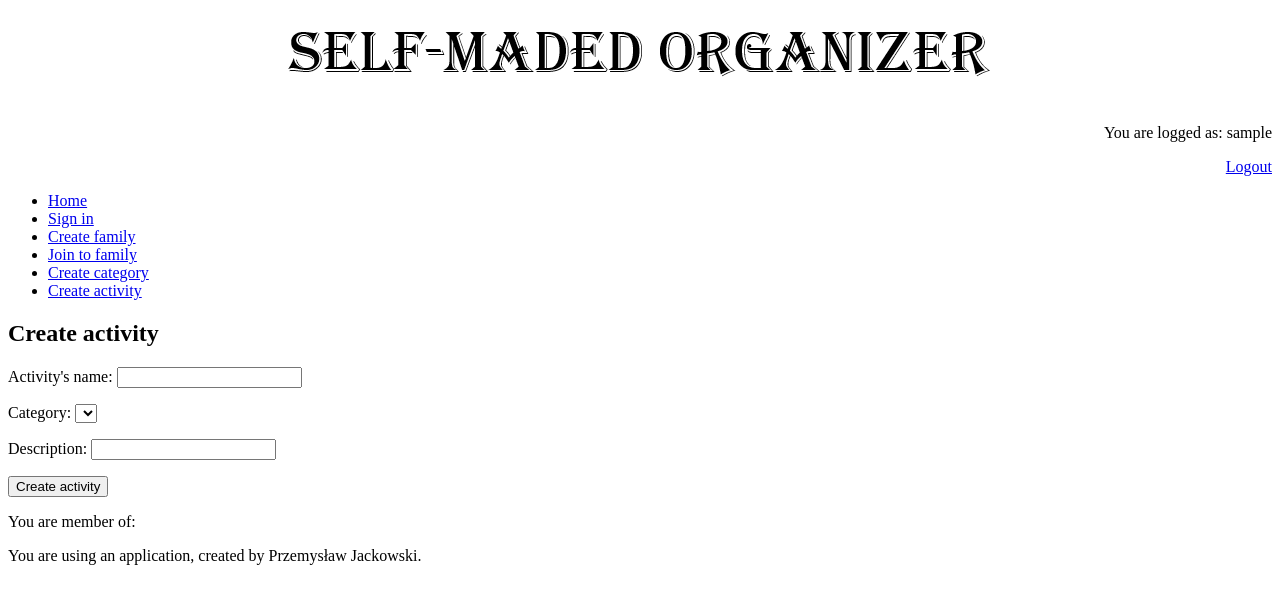
After one commit to PrzemekJackowski/project_of_organiser, a Django app: page /create_activity/ in a window 1280 px wide. The commit adds this page. Shown: the top 604 px of the page. Run offline with Django 4.2, Linux system fonts and the light colour scheme; the visitor is signed in with stand-in values (Sample User, id 1); lists and menus that the app fills with data are empty.

Commit message:
Create a view for creating activities

```diff
--- a/Organizer/urls.py
+++ b/Organizer/urls.py
@@ -1,7 +1,7 @@
 from django.contrib import admin
 from django.urls import path
 
-from project_of_organizer.views import CreateUserView, LogInView, LogOutView, CreateFamilyView, FamiliesListView, AddToFamilyView, AddCategoryView, CategoriesListView
+from project_of_organizer.views import CreateUserView, LogInView, LogOutView, CreateFamilyView, FamiliesListView, AddToFamilyView, AddCategoryView, CategoriesListView, AddActivityView, ActivitiesListView
 
 urlpatterns = [
     path('admin/', admin.site.urls),
@@ -13,4 +13,6 @@ urlpatterns = [
     path('join_family/', AddToFamilyView.as_view(), name="join_family"),
     path('create_category/', AddCategoryView.as_view(), name="create_category"),
     path('categories/', CategoriesListView.as_view(), name="categories"),
+    path('create_activity/', AddActivityView.as_view(), name="create_activity"),
+    path('activities/', ActivitiesListView.as_view(), name="activities"),
 ]
--- a/project_of_organizer/forms.py
+++ b/project_of_organizer/forms.py
@@ -6,11 +6,11 @@ from project_of_organizer.models import Categories, Activities
 categories = Categories.objects.all()
 CATEGORIES = []
 for category in categories:
-    CATEGORIES.append((category.id, category))
+    CATEGORIES.append((category.id, category.category_name))
 activities = Activities.objects.all()
 ACTIVITIES = []
 for activity in activities:
-    ACTIVITIES.append((activity.id, activity))
+    ACTIVITIES.append((activity.id, activity.activity_name))
 
 
 class FamilyForm(forms.Form):
--- a/project_of_organizer/templates/base.html
+++ b/project_of_organizer/templates/base.html
@@ -5,7 +5,6 @@
 <head>
     <meta charset="utf-8">
     <title>Organizer app</title>
-    <link rel="stylesheet" href="{% static "css/style.css" %}">
 </head>
 <body>
 <div style="text-align: center"><img src="{% static '/logo.png'%}"></div>
@@ -16,46 +15,39 @@
         <p>You are logged as: {{ user.username }}</p>
         <p><a href="{% url 'logout' %}">Logout</a></p>
     {% endif %}</div>
-<section class="dashboard-section">
-        <div class="row dashboard-nowrap">
-                <ul class="nav flex-column long-bg">
+        <div>
+                <ul>
                         <li class="nav-item">
                             <a class="nav-link" href="/">
                                 <span>Home</span>
-                                <i class="fas fa-angle-right"></i>
                             </a>
                         </li>
                         <li class="nav-item">
                             <a class="nav-link" href="/sign_in/">
                                 <span>Sign in</span>
-                                <i class="fas fa-angle-right"></i>
                             </a>
                         </li>
                         <li class="nav-item">
                             <a class="nav-link" href="/create_family/">
                                 <span>Create family</span>
-                                <i class="fas fa-angle-right"></i>
                             </a>
                         </li>
                         <li class="nav-item">
                             <a class="nav-link" href="/join_family/">
                                 <span>Join to family</span>
-                                <i class="fas fa-angle-right"></i>
                             </a>
                         </li>
                         <li class="nav-item">
                             <a class="nav-link" href="/create_category/">
                                 <span>Create category</span>
-                                <i class="fas fa-angle-right"></i>
                             </a>
                         </li>
                         <li class="nav-item">
-                            <a class="nav-link" href="/plan/add-recipe/">
-                                <span>Dodaj przepis do planu</span>
-                                <i class="fas fa-angle-right"></i>
+                            <a class="nav-link" href="/create_activity/">
+                                <span>Create activity</span>
                             </a>
                         </li>
-                </ul></div></section>
+                </ul></div>
 {% block content %}
 {% endblock %}
 </body>
--- /dev/null
+++ b/project_of_organizer/templates/create_activity.html
@@ -0,0 +1,9 @@
+{% extends 'base.html' %}
+{% block content %}
+<h2>Create activity</h2>
+<form action="" method="post">
+{% csrf_token %}
+{{ form.as_p }}
+<input type="submit" value="Create activity">
+</form>
+{% endblock %}
--- a/project_of_organizer/views.py
+++ b/project_of_organizer/views.py
@@ -4,8 +4,8 @@ from django.contrib.auth.models import User
 from django.http import HttpResponse, HttpResponseRedirect
 from django.shortcuts import render, redirect
 from django.views import View
-from .forms import UserForm, LogInForm, FamilyForm, AddToFamilyForm, CategoryForm
-from .models import UserInf, Family, UserFamily, Categories
+from .forms import UserForm, LogInForm, FamilyForm, AddToFamilyForm, CategoryForm, ActivityForm
+from .models import UserInf, Family, UserFamily, Categories, Activities
 
 
 class CreateUserView(View):
@@ -135,3 +135,28 @@ class CategoriesListView(View):
         categories = Categories.objects.all()
         added_families = UserFamily.objects.filter(user=request.user)
         return render(request, "categories_list.html", {"categories": categories, "added_families": added_families})
+
+
+class AddActivityView(LoginRequiredMixin, View):
+    def get(self, request):
+        added_families = UserFamily.objects.filter(user=request.user)
+        form = ActivityForm()
+        return render(request, "create_activity.html", {"form": form, "added_families": added_families})
+
+    def post(self, request):
+        added_families = UserFamily.objects.filter(user=request.user)
+        form = ActivityForm(request.POST)
+        if form.is_valid():
+            activity_name = form.cleaned_data['activity_name']
+            category = Categories.objects.get(id=form.cleaned_data['category'])
+            description = form.cleaned_data['description']
+            Activities.objects.create(activity_name=activity_name, category=category, description=description)
+            return HttpResponse(f'You have been created activity {activity_name}')
+        return render(request, "create_activity.html", {"form": form, "added_families": added_families})
+
+
+class ActivitiesListView(View):
+    def get(self, request):
+        activities = Activities.objects.all()
+        added_families = UserFamily.objects.filter(user=request.user)
+        return render(request, "activities_list.html", {"activities": activities, "added_families": added_families})
```
Also changed, not shown: project_of_organizer/models.py (+0 -14 lines), project_of_organizer/static/style.css (deleted, +0 -56 lines), project_of_organizer/templates/activities_list.html (added, +9 -0 lines).
